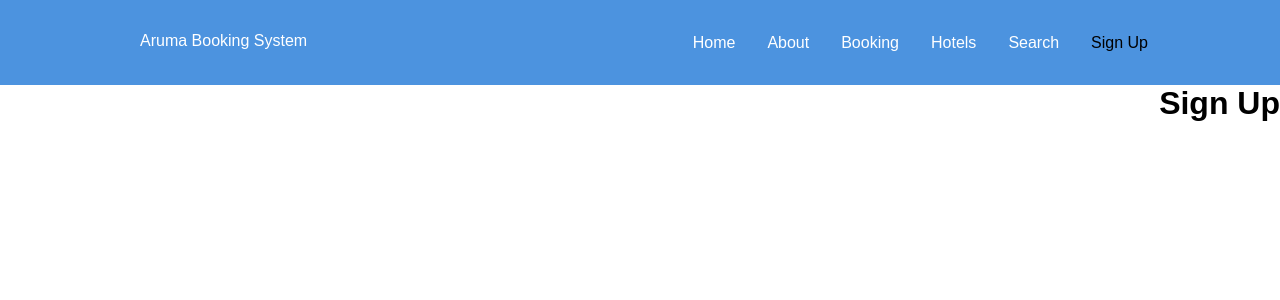
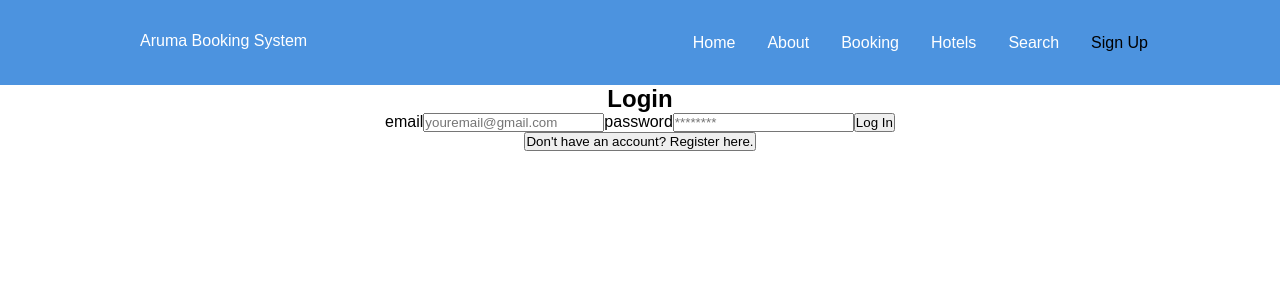
Before and after one commit to Fahmi-IT/CSI2132_Project, a React (Create React App) app: page /signup in a window 1280 px wide. Shown: the top 300 px of the page. Built offline with nearby package versions, Linux system fonts and the light colour scheme.

Commit message:
basic signup/login skeleton

```diff
--- a/src/components/pages/index.css
+++ b/src/components/pages/index.css
@@ -72,6 +72,10 @@
     transition: 0.5s;
   }
 
+  .signUp:active {
+    background-color: red;
+  }
+
   .button {
     margin-top: 27px;
     padding-bottom: 35px;
--- /dev/null
+++ b/src/components/pages/login_register/Login.jsx
@@ -0,0 +1,25 @@
+import React, { useState } from "react";
+
+export const Login = (props) => {
+    const [email, setEmail] = useState('');
+    const [pass, setPass] = useState('');
+
+    const handleSubmit = (e) => {
+        e.preventDefault();
+        console.log(email);
+    }
+
+    return (
+        <div className="auth-form-container">
+            <h2>Login</h2>
+            <form className="login-form" onSubmit={handleSubmit}>
+                <label htmlFor="email">email</label>
+                <input value={email} onChange={(e) => setEmail(e.target.value)}type="email" placeholder="youremail@gmail.com" id="email" name="email" />
+                <label htmlFor="password">password</label>
+                <input value={pass} onChange={(e) => setPass(e.target.value)} type="password" placeholder="********" id="password" name="password" />
+                <button type="submit">Log In</button>
+            </form>
+            <button className="link-btn" onClick={() => props.onFormSwitch('register')}>Don't have an account? Register here.</button>
+        </div>
+    )
+}
--- /dev/null
+++ b/src/components/pages/login_register/Register.jsx
@@ -0,0 +1,27 @@
+import React, { useState } from "react";
+
+export const Register = (props) => {
+    const [email, setEmail] = useState('');
+    const [pass, setPass] = useState('');
+    const [name, setName] = useState('');
+
+    const handleSubmit = (e) => {
+        e.preventDefault();
+        console.log(email);
+    }
+    return (
+        <div className="auth-form-container">
+            <h2>Register</h2>
+        <form className="register-form" onSubmit={handleSubmit}>
+            <label htmlFor="name">Full name</label>
+            <input value={name} name="name" onChange={(e) => setName(e.target.value)} id="name" placeholder="full Name" />
+            <label htmlFor="email">email</label>
+            <input value={email} onChange={(e) => setEmail(e.target.value)}type="email" placeholder="youremail@gmail.com" id="email" name="email" />
+            <label htmlFor="password">password</label>
+            <input value={pass} onChange={(e) => setPass(e.target.value)} type="password" placeholder="********" id="password" name="password" />
+            <button type="submit">Register</button>
+        </form>
+        <button className="link-btn" onClick={() => props.onFormSwitch('login')}>Already have an account? Login here.</button>
+        </div>
+    )
+}
--- a/src/components/pages/signup.js
+++ b/src/components/pages/signup.js
@@ -1,16 +1,16 @@
-import React from 'react';
+import React, {useState} from 'react';
+import {Login} from './login_register/Login';
+import {Register} from './login_register/Register';
+import './signup.css'
 
-const SignUp = () => {
+function SignUp() {
+  const [currentForm, setCurrentForm] = useState('login');
+  const toggleForm = (formName) => {
+    setCurrentForm(formName);
+  }
   return (
-    <div
-      style={{
-        display: 'flex',
-        justifyContent: 'Right',
-        alignItems: 'Right',
-        height: '100vh'
-      }}
-    >
-      <h1>Sign Up</h1>
+    <div className="loginPg">
+      {currentForm === 'login' ? <Login onFormSwitch={toggleForm} /> : <Register onFormSwitch={toggleForm} />}
     </div>
   );
 };
```
Also changed, not shown: src/components/pages/signup.css (added).
